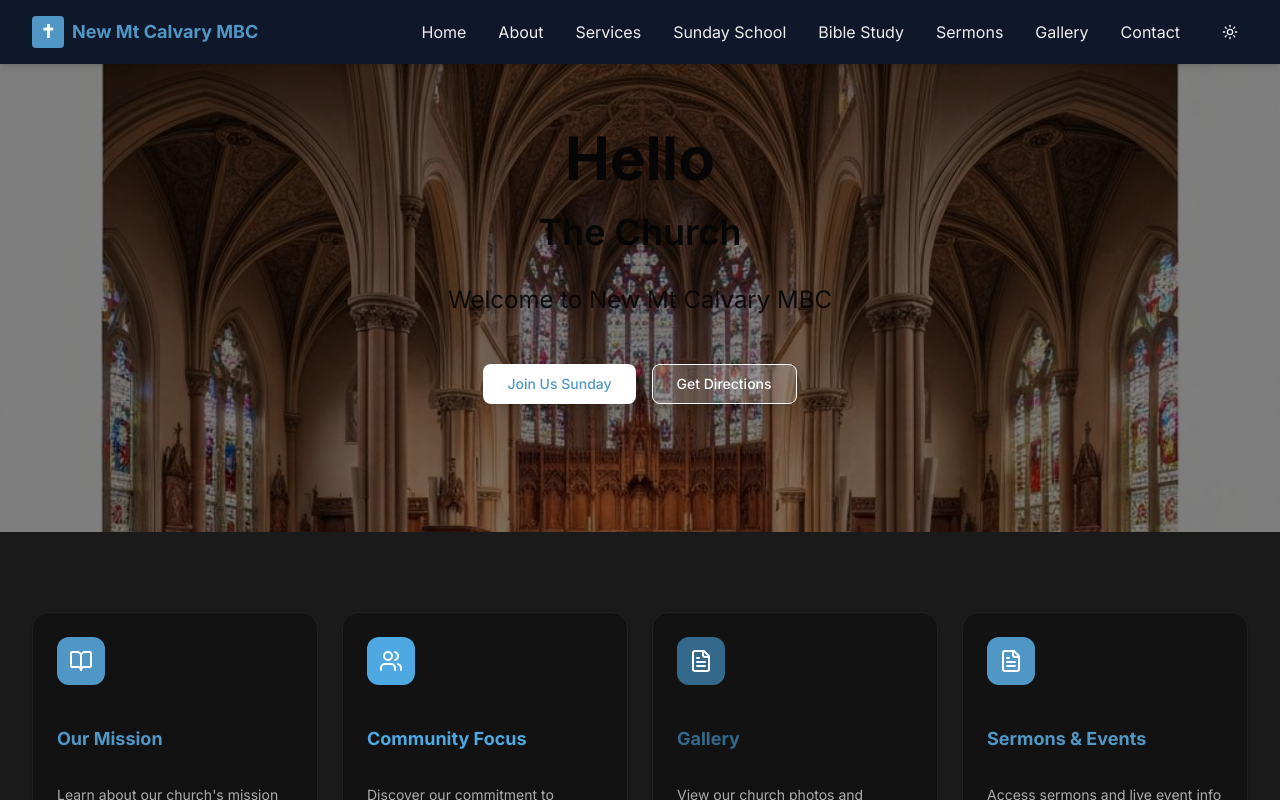
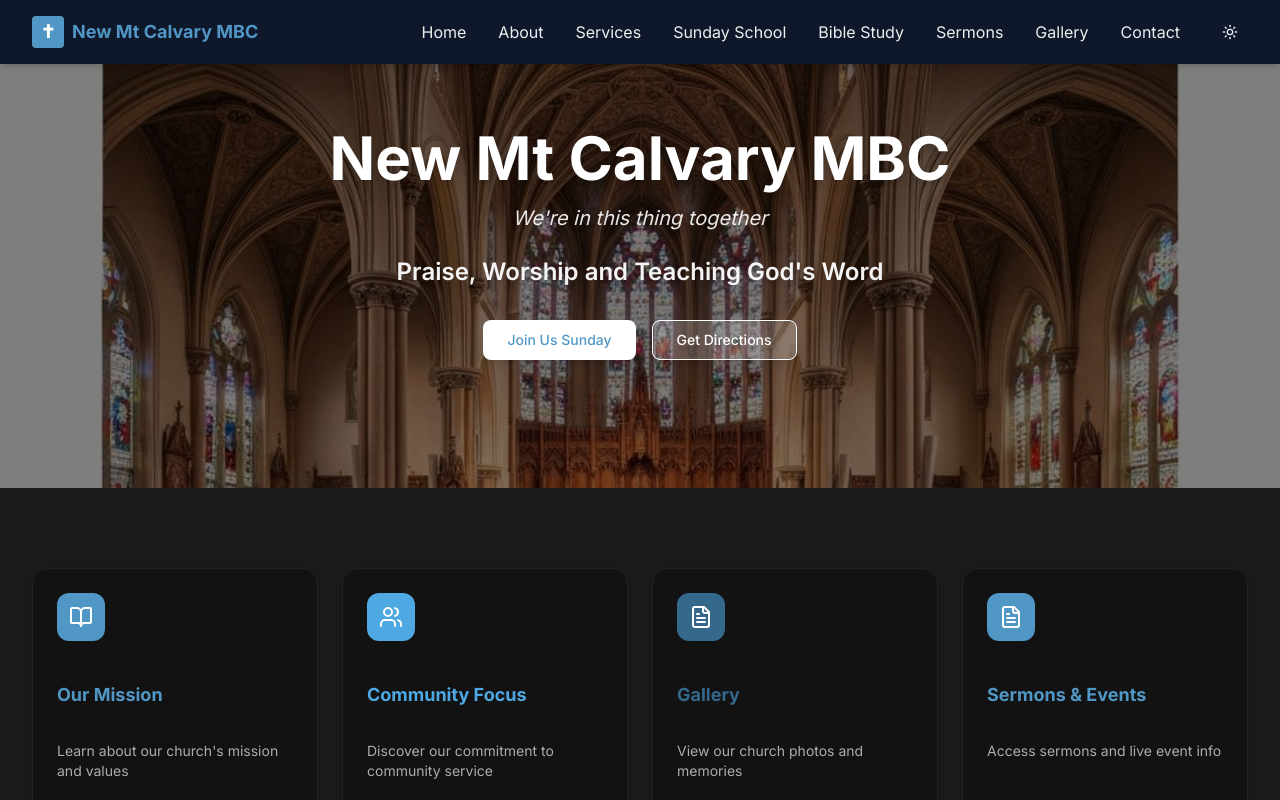
Before and after one commit to davisbryan595-lang/church, a Next.js app: page / in a window 1280 px wide. Shown: the top 800 px of the page. Built offline with nearby package versions, Linux system fonts and the light colour scheme.

Commit message:
Restore original hero text with church background image
cgen-0fc3f8806c57420988d9c8ff6690b60b

```diff
--- a/app/page.tsx
+++ b/app/page.tsx
@@ -23,9 +23,11 @@ export default function Home() {
         {/* Overlay */}
         <div className="absolute inset-0 bg-black/50"></div>
         <div className="max-w-7xl mx-auto px-4 sm:px-6 lg:px-8 text-center relative z-10">
-          <h1 className="text-4xl md:text-6xl font-bold mb-6">Hello</h1>
-          <h2 className="text-2xl md:text-4xl font-semibold mb-8">The Church</h2>
-          <p className="text-xl md:text-2xl text-primary-foreground/90 mb-12">Welcome to New Mt Calvary MBC</p>
+          <h1 className="text-5xl md:text-6xl font-bold text-white mb-4 drop-shadow-lg">New Mt Calvary MBC</h1>
+          <p className="text-xl italic text-white/90 mb-6 drop-shadow-md">We're in this thing together</p>
+          <p className="text-2xl font-semibold text-white/95 mb-8 drop-shadow-md">
+            Praise, Worship and Teaching God's Word
+          </p>
           <div className="flex flex-col sm:flex-row gap-4 justify-center">
             <Button asChild size="lg" className="bg-white text-primary hover:bg-gray-100 shadow-lg">
               <Link href="/services">Join Us Sunday</Link>
```
